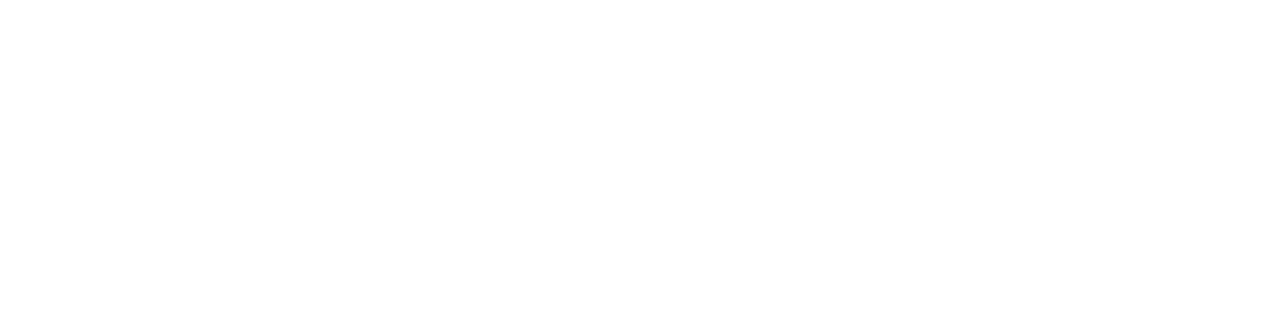
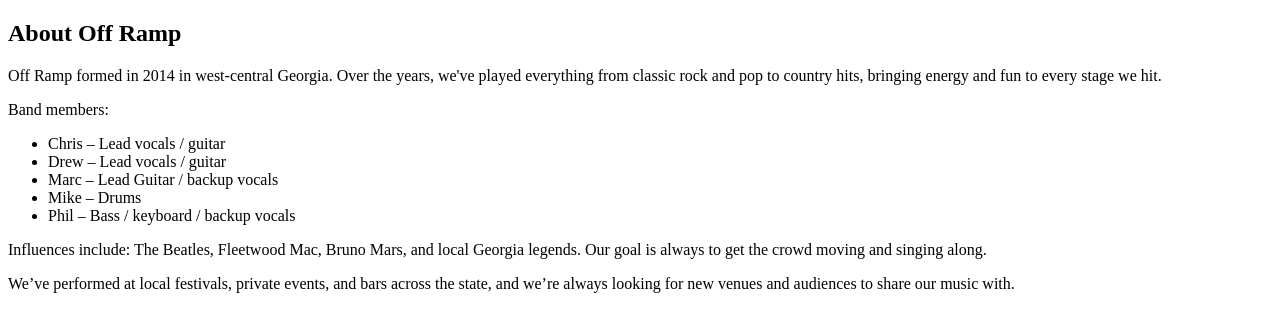
Before and after one commit to DayTiffany-FS/2508-WDV349-SealsTiffany, a React (Vite) app in the folder dev/client/: page /about in a window 1280 px wide. Before the commit this address had no page. Shown: the top 332 px of the page. Built offline with nearby package versions, Linux system fonts and the light colour scheme.

Commit message:
basic about band page

```diff
--- a/dev/client/src/App.jsx
+++ b/dev/client/src/App.jsx
@@ -2,6 +2,7 @@
 import LandingPage from "./pages/LandingPage";
 import Gigs from "./pages/Gigs";
 import Contact from "./pages/Contact";
+import AboutPage from "./pages/About"; // <-- new import
 
 export default function App() {
   return (
@@ -9,6 +10,7 @@
       <Route path="/" element={<LandingPage />} />
       <Route path="/gigs" element={<Gigs />} />
       <Route path="/contact" element={<Contact />} />
+      <Route path="/about" element={<AboutPage />} /> {/* new route */}
     </Routes>
   );
 }
--- /dev/null
+++ b/dev/client/src/pages/About.jsx
@@ -0,0 +1,36 @@
+import About from "../components/About";
+
+export default function AboutPage() {
+  return (
+    <main>
+      <section>
+        <h1>About Off Ramp</h1>
+        <p>
+          Off Ramp formed in 2014 in west-central Georgia. Over the years,
+          we've played everything from classic rock and pop to country hits,
+          bringing energy and fun to every stage we hit.
+        </p>
+        <p>
+          Band members:
+          <ul>
+            <li>Chris – Lead vocals / guitar</li>
+            <li>Drew – Lead vocals / guitar</li>
+            <li>Marc – Lead Guitar / backup vocals</li>
+            <li>Mike – Drums</li>
+            <li>Phil – Bass / keyboard / backup vocals</li>
+          </ul>
+        </p>
+        <p>
+          Influences include: The Beatles, Fleetwood Mac, Bruno Mars, and
+          local Georgia legends. Our goal is always to get the crowd moving
+          and singing along.
+        </p>
+        <p>
+          We’ve performed at local festivals, private events, and bars across
+          the state, and we’re always looking for new venues and audiences to
+          share our music with.
+        </p>
+      </section>
+    </main>
+  );
+}
```
